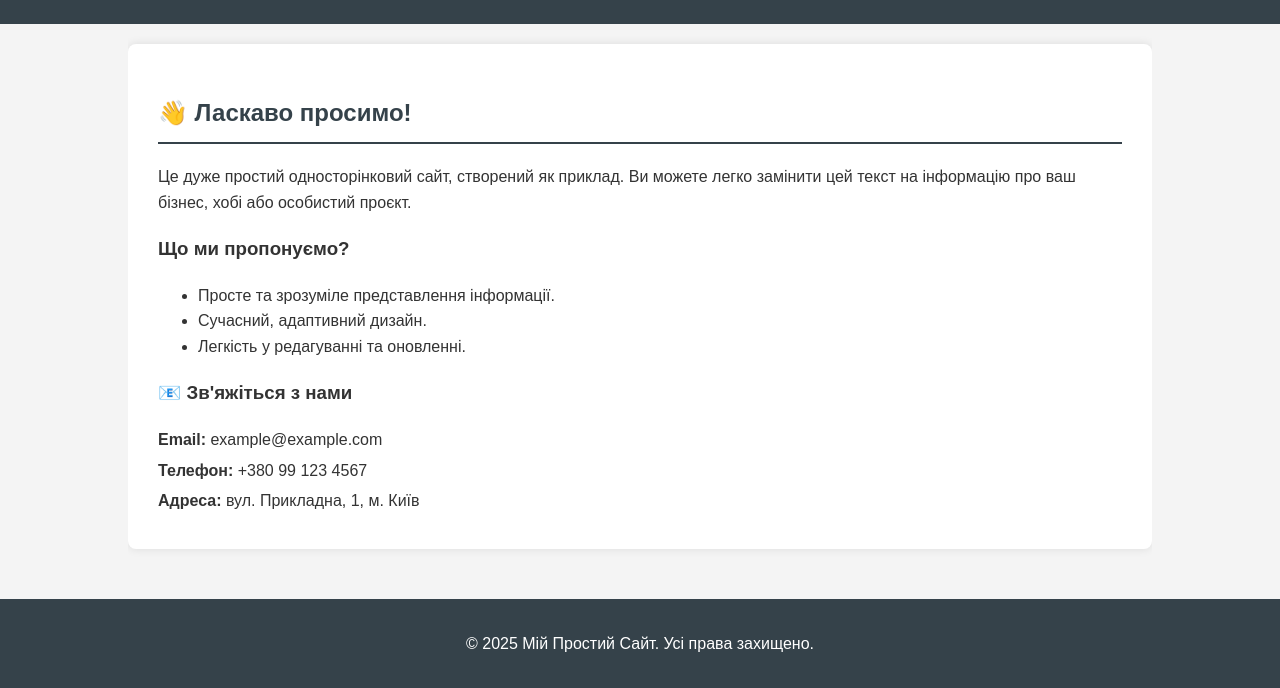
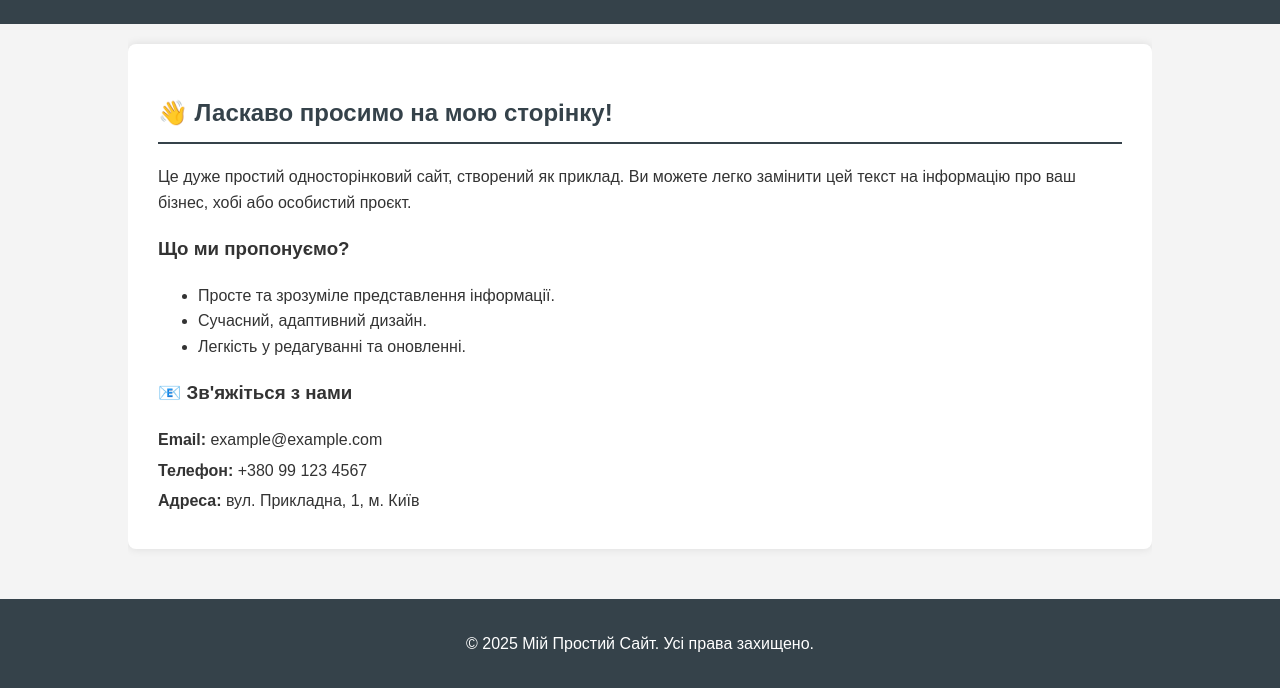
Before and after one commit to Burda-Volodymyr/myproject_burda, a plain HTML site: page index.html in a window 1280 px wide. Shown: the part 112-800 px from the top of the page. Drawn offline with Linux system fonts and the light colour scheme.

Commit message:
Додано привітання

```diff
--- a/index.html
+++ b/index.html
@@ -70,7 +70,7 @@
 
     <div class="container">
         <section class="main-content">
-            <h2>👋 Ласкаво просимо!</h2>
+            <h2>👋 Ласкаво просимо на мою сторінку!</h2>
             <p>Це дуже простий односторінковий сайт, створений як приклад. Ви можете легко замінити цей текст на інформацію про ваш бізнес, хобі або особистий проєкт.</p>
 
             <h3>Що ми пропонуємо?</h3>
```
